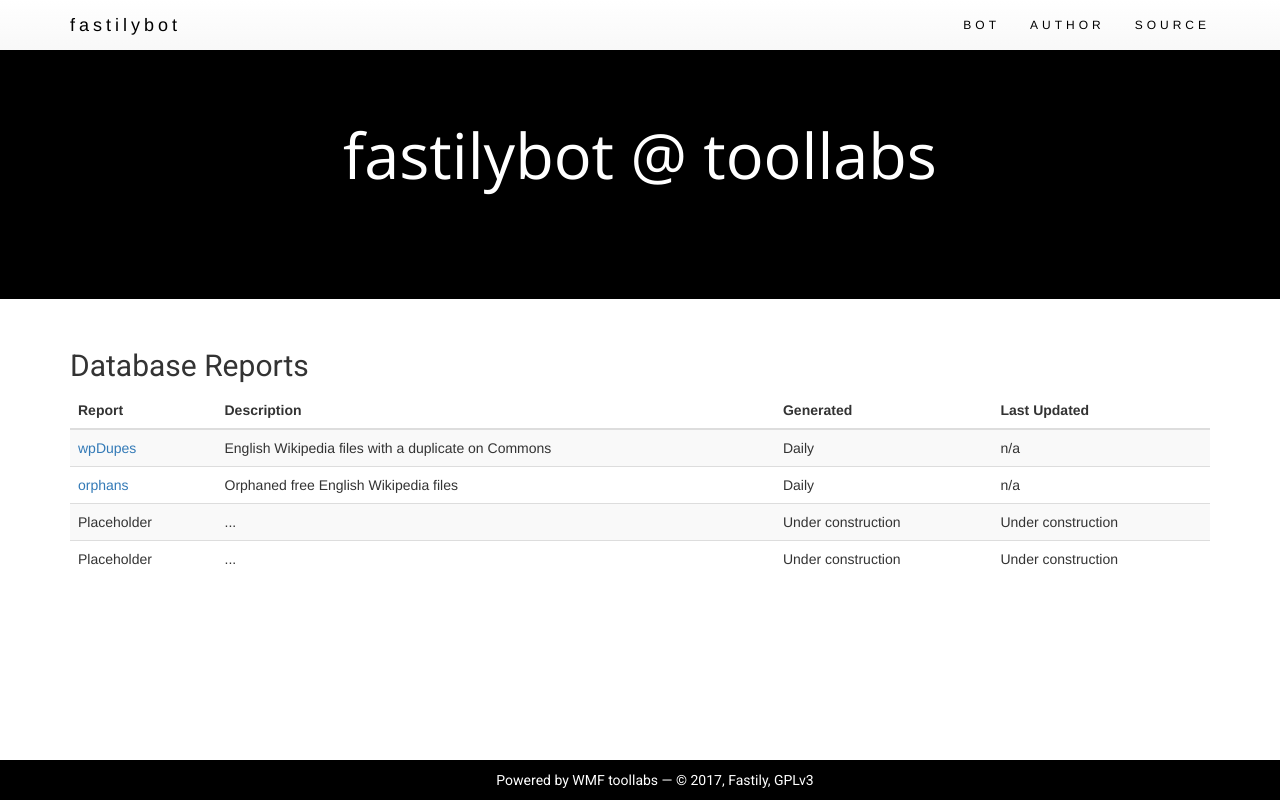
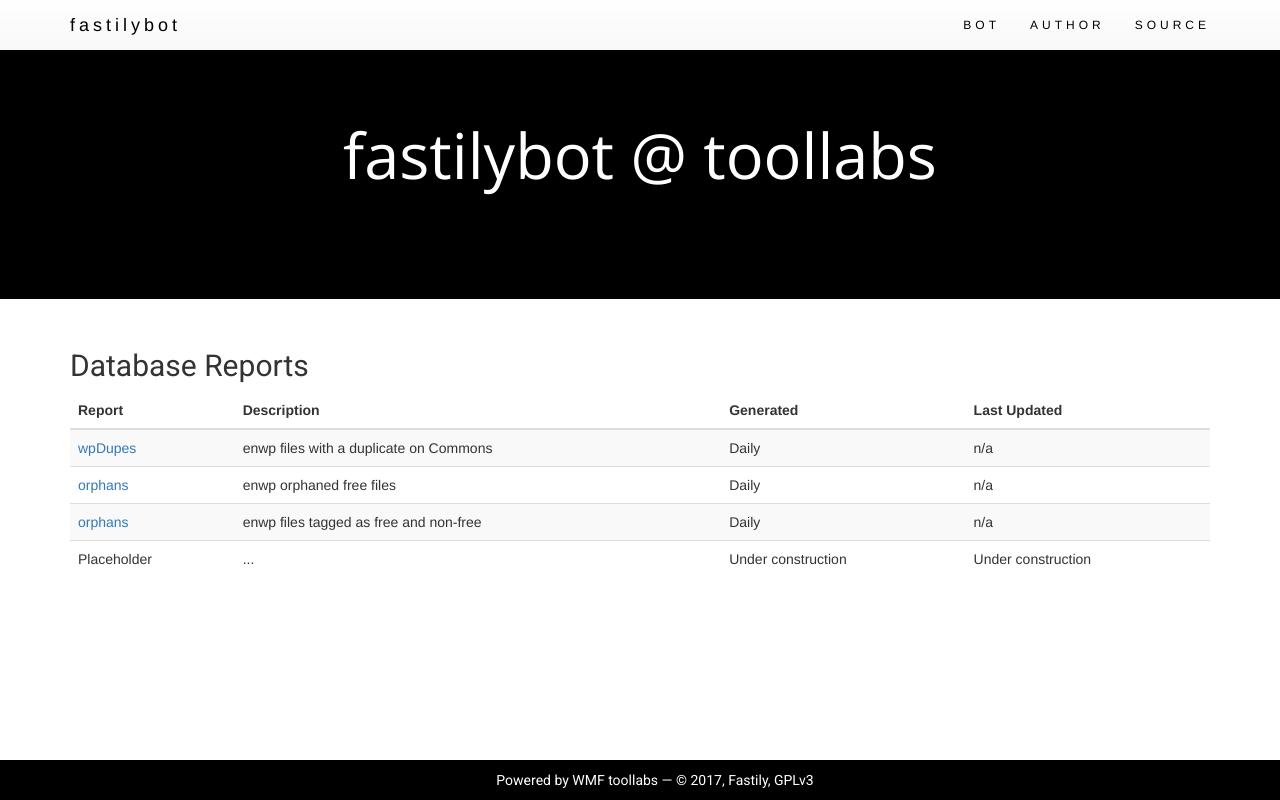
Before and after one commit to fastily/fastilybot-toolforge, a PHP site: page / in a window 1280 px wide. Run offline with PHP 8.4, Linux system fonts and the light colour scheme; some libraries are stand-ins or nearby versions.

Commit message:
Added freeAndNonFree query
Also included:
* Made sql query command into reusable function

```diff
--- a/fastilybot/public_html/index.php
+++ b/fastilybot/public_html/index.php
@@ -56,21 +56,21 @@
 			<tbody>
 				<tr>
 					<td><a href="reports/wpDupes.txt">wpDupes</a></td>
-					<td>English Wikipedia files with a duplicate on Commons</td>
+					<td>enwp files with a duplicate on Commons</td>
 					<td>Daily</td>
 					<td><?php resolveDate("wpDupes"); ?></td>
 				</tr>
 				<tr>
 					<td><a href="reports/orphans.txt">orphans</a></td>
-					<td>Orphaned free English Wikipedia files</td>
+					<td>enwp orphaned free files</td>
 					<td>Daily</td>
 					<td><?php resolveDate("orphans"); ?></td>
 				</tr>
 				<tr>
-					<td>Placeholder</td>
-					<td>...</td>
-					<td>Under construction</td>
-					<td>Under construction</td>
+					<td><a href="reports/licConflict.txt">orphans</a></td>
+					<td>enwp files tagged as free and non-free</td>
+					<td>Daily</td>
+					<td><?php resolveDate("licConflict"); ?></td>
 				</tr>
 				<tr>
 					<td>Placeholder</td>
```
Also changed, not shown: fastilybot/scripts/freeAndNonFreeFiles.sql (added, +15 -0 lines), fastilybot/crontab.txt (line endings or trailing spaces), 3 other files.
